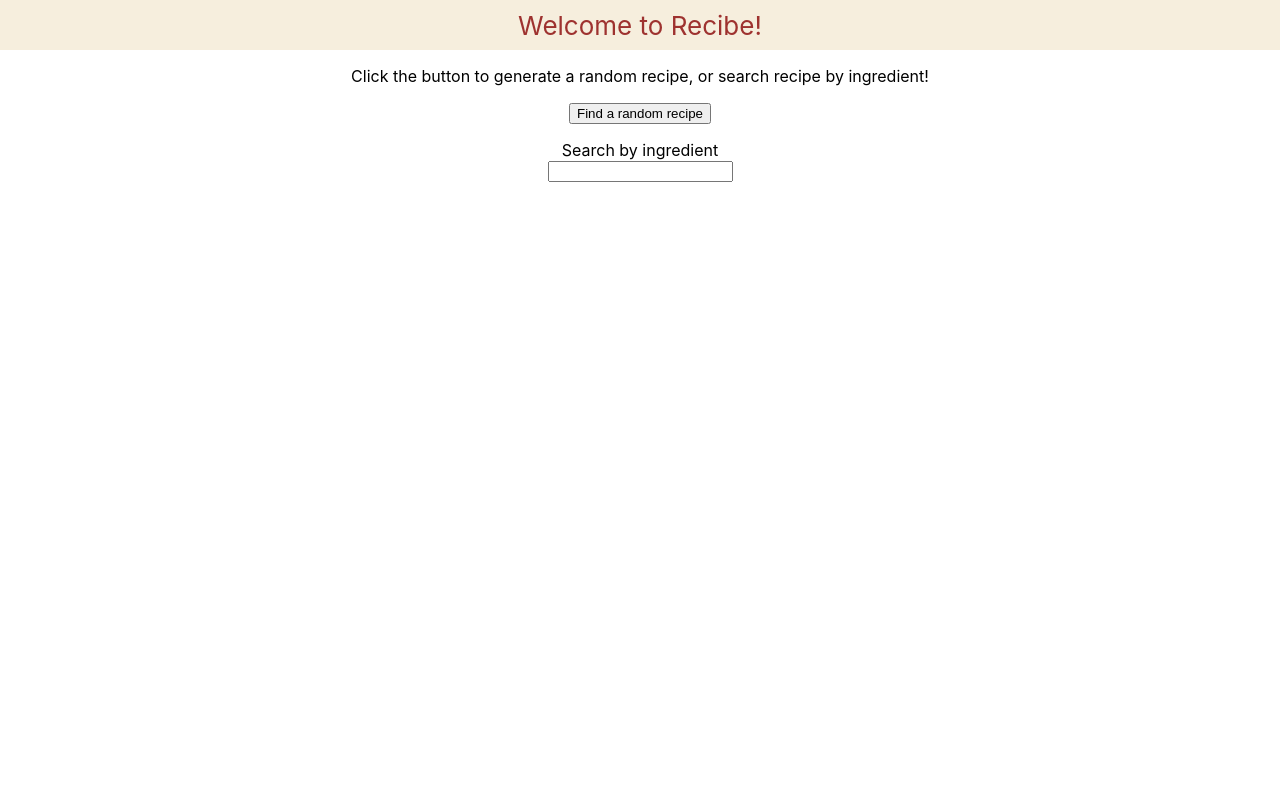
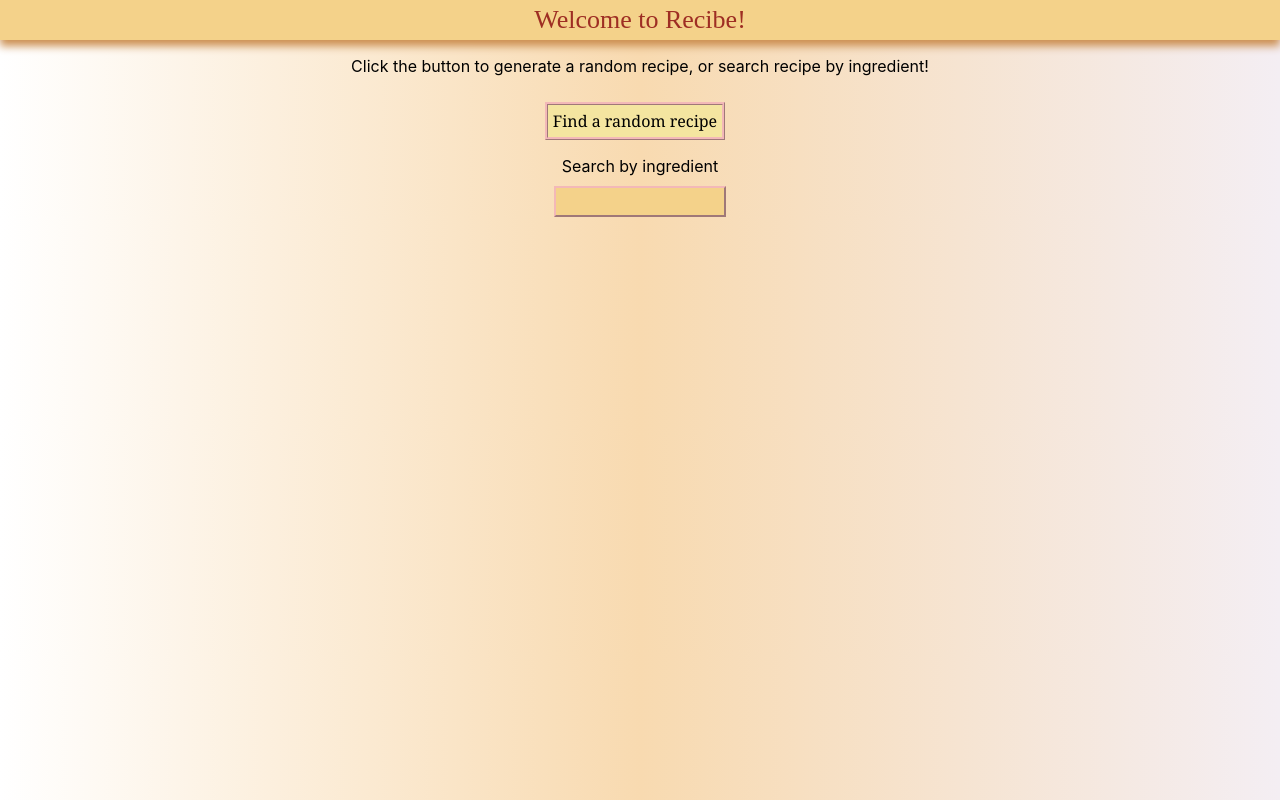
Before and after one commit to anikambhatnagar/recibe, a React (Create React App) app: page / in a window 1280 px wide. Built offline with nearby package versions, Linux system fonts and the light colour scheme.

Commit message:
Update App.css

```diff
--- a/src/App.css
+++ b/src/App.css
@@ -2,16 +2,44 @@
   text-align: center;
 }
 
+p1 {
+  font-family: 'Gill Sans', 'Gill Sans MT', Calibri, 'Trebuchet MS', sans-serif;
+  font-style: oblique;
+  margin-top: 20px;
+  position: inherit;
+}
+
+body {
+  background: linear-gradient(
+    90deg,
+    rgb(255, 255, 255) 0%,
+    rgb(248, 218, 176) 50%,
+    rgb(244, 238, 243) 100%
+  );
+}
+
+
+img{
+  border-style:outset;
+  border-width: 10px;
+  border-color: #f4d28a;
+  opacity: 95%;
+}
+
 .App-header {
-  background-color: #f6eedd;
-  min-height: 50px;
+  background-color: #f4d28a;
+  min-height: 40px;
   display: flex;
   flex-direction: column;
+  font-style: bold;
+  font-family:'Times New Roman', Times, serif;
   align-items: center;
   justify-content: center;
   font-size: calc(10px + 2vmin);
   color: rgba(143, 18, 18, 0.853);
+  filter: drop-shadow(0px 6px 4px rgb(203, 142, 80));
 }
+
 
 .App-link {
   color: black;
@@ -19,14 +47,19 @@
 
 #selectionRow {
   display: flex;
-  gap: 10 px;
+  gap: 60 px;
   justify-content: center;
   margin-bottom: 50px;
 }
 
+
 .area {
-  font-style: italic;
-  color: purple;
+  font-style:italic;
+  padding: 5px;
+  font-stretch: extra-expanded;
+  border-color: blue;
+  color: rgb(192, 12, 42);
+  font-family:Verdana, Geneva, Tahoma, sans-serif;
 }
 
 .instructions {
@@ -35,4 +68,45 @@
   white-space: pre-wrap;
   margin-left: 20px;
   margin-right: 20px;
+  padding-bottom: 20px;
 }
+
+button {
+  padding:5px;
+  background-color: rgb(244, 229, 160);
+  align-items: center;
+  border-style:ridge;
+  border-width:3px;
+  border-color: rgb(243, 184, 184);
+  font-family:Cambria, Cochin, Georgia, Times, 'Times New Roman', serif;
+  font-size:medium;
+  justify-content: center;
+  margin-right: 10px;
+  margin-top: 10px;
+}
+
+footer{
+  background-color: rgb(254, 203, 142);
+  border-top: 2px;
+  border-style:groove;
+  font-style: italic;
+  position:fixed;
+  padding: 3px 0px 0px 0px;
+  bottom: 0;
+  text-align:center;
+  width: 100%;
+  height: 20px;
+  align-items: center;
+  font-size:small;
+  filter: drop-shadow(10px 60px 40px rgb(203, 142, 80));
+}
+
+input {
+  margin-top: 10px;
+  margin-left:0px;
+  font-family:'Times New Roman', Times, serif;
+  border-color: rgb(243, 184, 184);
+  border-style:outset;
+  padding-bottom: 10px;
+  background-color: #f4d28a;
+}
```
